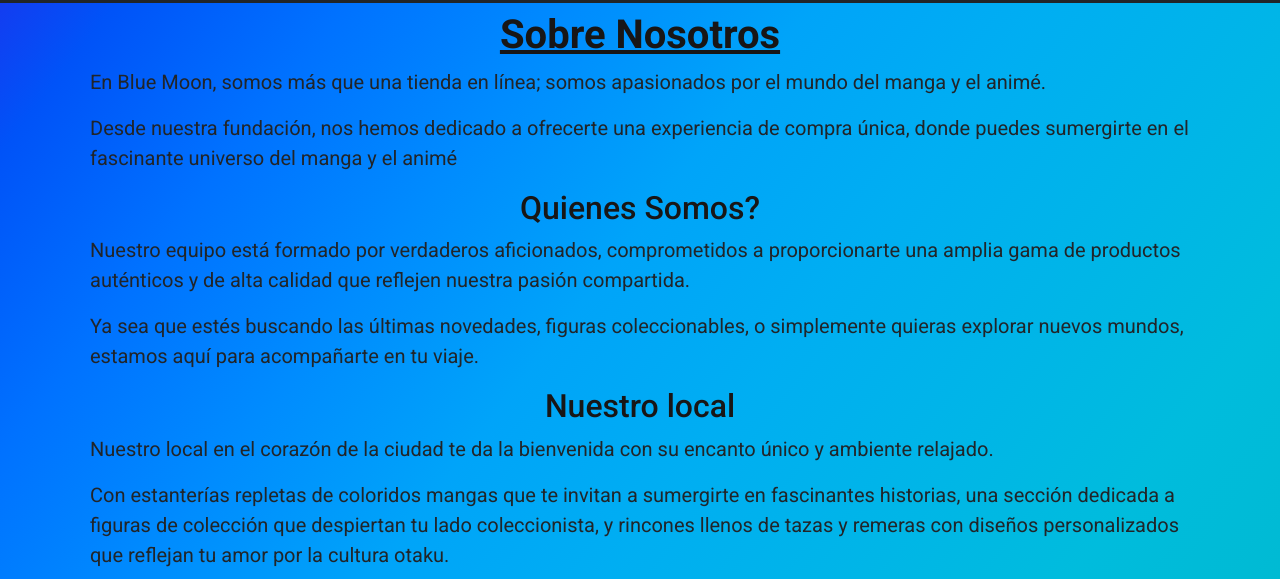
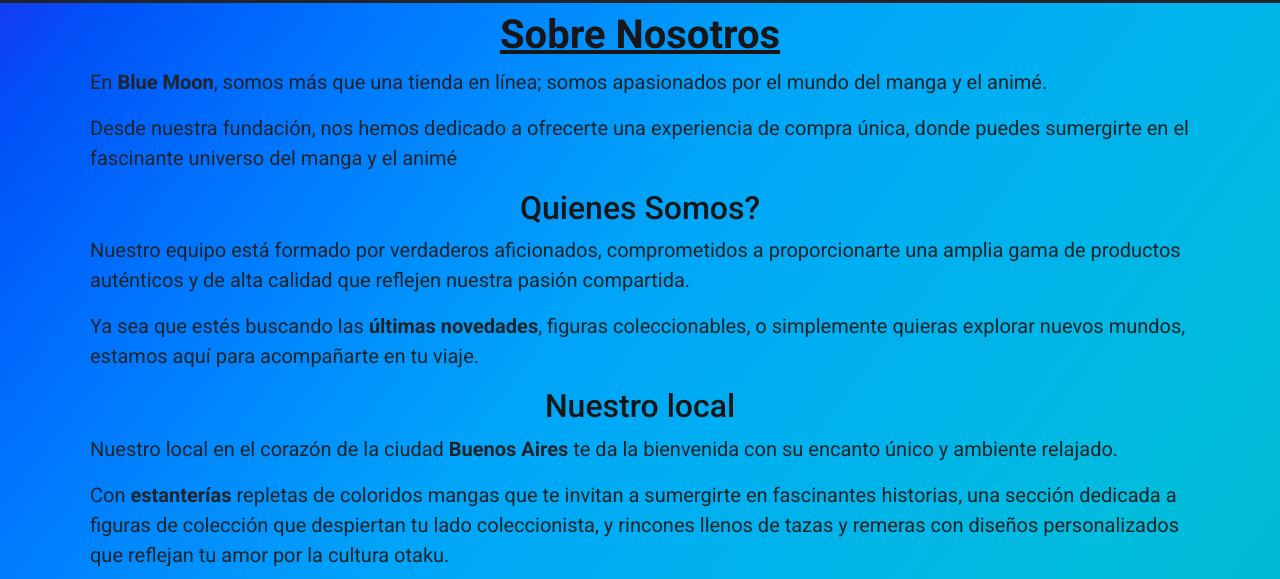
Before and after one commit to giselaparmelo/Blue-Moon, a website: page pages/nosotros.html in a window 1280 px wide. Shown: the part 149-728 px from the top of the page. Drawn offline with nearby package versions, Linux system fonts and the light colour scheme.

Commit message:
Modifico pagina Nosotros

```diff
--- a/pages/nosotros.html
+++ b/pages/nosotros.html
@@ -58,7 +58,7 @@
         <h1 class="mt-2 text-center">Sobre Nosotros</h1>
 
         <div data-aos="fade-right">
-          <p class="mt-2 mx-2 fs-5">En Blue Moon, somos más que una tienda en línea; somos apasionados por el mundo del manga y el animé.</p>
+          <p class="mt-2 mx-2 fs-5">En <span>Blue Moon</span>, somos más que una tienda en línea; somos apasionados por el mundo del manga y el animé.</p>
           <p class="mt-2 mx-2 fs-5">Desde nuestra fundación, nos hemos dedicado a ofrecerte una experiencia de compra única, donde puedes sumergirte en el fascinante universo del manga y el animé</p>
         </div>
 
@@ -66,18 +66,18 @@
 
         <div data-aos="fade-left">
           <p class="mt-2 mx-2 fs-5">Nuestro equipo está formado por verdaderos aficionados, comprometidos a proporcionarte una amplia gama de productos auténticos y de alta calidad que reflejen nuestra pasión compartida.</p>
-          <p class="mt-2 mx-2 fs-5">Ya sea que estés buscando las últimas novedades, figuras coleccionables, o simplemente quieras explorar nuevos mundos, estamos aquí para acompañarte en tu viaje.</p>
+          <p class="mt-2 mx-2 fs-5">Ya sea que estés buscando las <span>últimas novedades</span>, figuras coleccionables, o simplemente quieras explorar nuevos mundos, estamos aquí para acompañarte en tu viaje.</p>
         </div>
 
         <h2 class="mt-2 text-center">Nuestro local</h2>
 
         <div data-aos="fade-right">
-          <p class="mt-2 mx-2 fs-5">Nuestro local en el corazón de la ciudad te da la bienvenida con su encanto único y ambiente relajado.</p>
-          <p class="mt-2 mx-2 fs-5">Con estanterías repletas de coloridos mangas que te invitan a sumergirte en fascinantes historias, una sección dedicada a figuras de colección que despiertan tu lado coleccionista, y rincones llenos de tazas y remeras con diseños personalizados que reflejan tu amor por la cultura otaku.</p>
+          <p class="mt-2 mx-2 fs-5">Nuestro local en el corazón de la ciudad <span>Buenos Aires</span> te da la bienvenida con su encanto único y ambiente relajado.</p>
+          <p class="mt-2 mx-2 fs-5">Con <span>estanterías</span> repletas de coloridos mangas que te invitan a sumergirte en fascinantes historias, una sección dedicada a figuras de colección que despiertan tu lado coleccionista, y rincones llenos de tazas y remeras con diseños personalizados que reflejan tu amor por la cultura otaku.</p>
           <p class="mt-2 mx-2 fs-5">Déjate envolver por la atmósfera vibrante mientras exploras nuestros productos cuidadosamente seleccionados y encuentras ese artículo especial que hará las delicias de cualquier fanático del manga y el anime.</p>
-          <div class="d-flex justify-content-center">
-            <img class="imgTarjeta img-fluid w-50 mb-3 border border-dark rounded" src="../assets/img/nuestrolocal.webp" alt="Gente en nuestro local">
-          </div>
+        </div>
+        <div class="d-flex justify-content-center">
+          <img class="imgTarjeta img-fluid w-50 mb-3 border border-dark rounded" src="../assets/img/nuestrolocal.webp" alt="Gente en nuestro local">
         </div>
       </section>
     </main>
```
